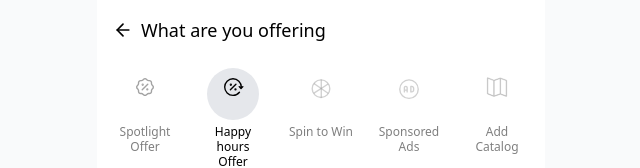
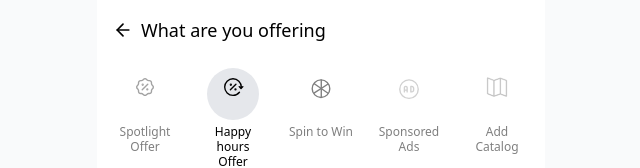
Before and after one commit to DevxD98/Owner-s-page, a React (Vite) app: page /create-offer in a window 1280 px wide. Shown: the top 168 px of the page, without its empty margins (319-959 px from the left). Built offline with nearby package versions, Linux system fonts and the light colour scheme.

Commit message:
feat: update SpintoWinIcon styling for consistency

```diff
--- a/src/components/icons/SpintoWinIcon.jsx
+++ b/src/components/icons/SpintoWinIcon.jsx
@@ -14,8 +14,7 @@ const SpintoWinIcon = ({ size = 50, className }) => {
         cx="25"
         cy="18.2891"
         r="12.7109"
-        stroke="#484848"
-        strokeOpacity="0.5"
+        stroke="currentColor"
         strokeWidth="2"
       />
       <line
@@ -23,8 +22,7 @@ const SpintoWinIcon = ({ size = 50, className }) => {
         y1="10.8837"
         x2="35.7003"
         y2="25.2147"
-        stroke="#484848"
-        strokeOpacity="0.5"
+        stroke="currentColor"
         strokeWidth="2"
       />
       <line
@@ -32,8 +30,7 @@ const SpintoWinIcon = ({ size = 50, className }) => {
         y1="5.17383"
         x2="25.4038"
         y2="31.4034"
-        stroke="#484848"
-        strokeOpacity="0.5"
+        stroke="currentColor"
         strokeWidth="2"
       />
       <line
@@ -41,8 +38,7 @@ const SpintoWinIcon = ({ size = 50, className }) => {
         y1="25.2025"
         x2="35.2534"
         y2="11.4916"
-        stroke="#484848"
-        strokeOpacity="0.5"
+        stroke="currentColor"
         strokeWidth="2"
       />
     </svg>
```
